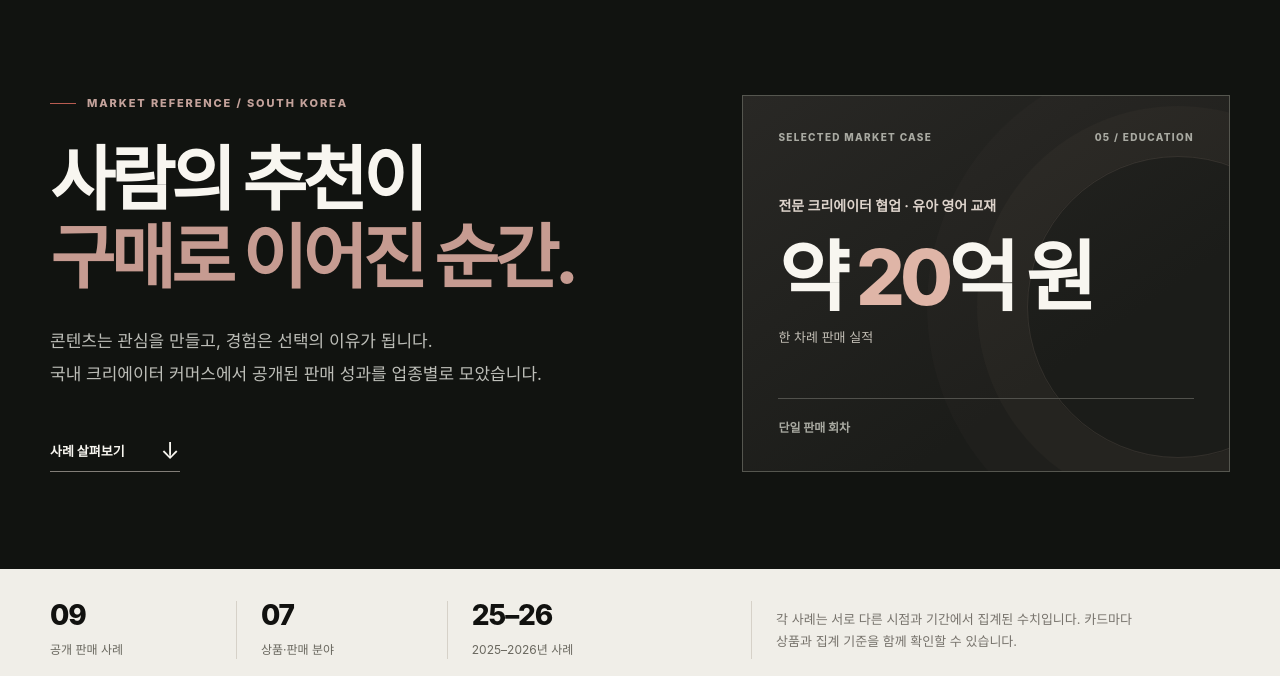
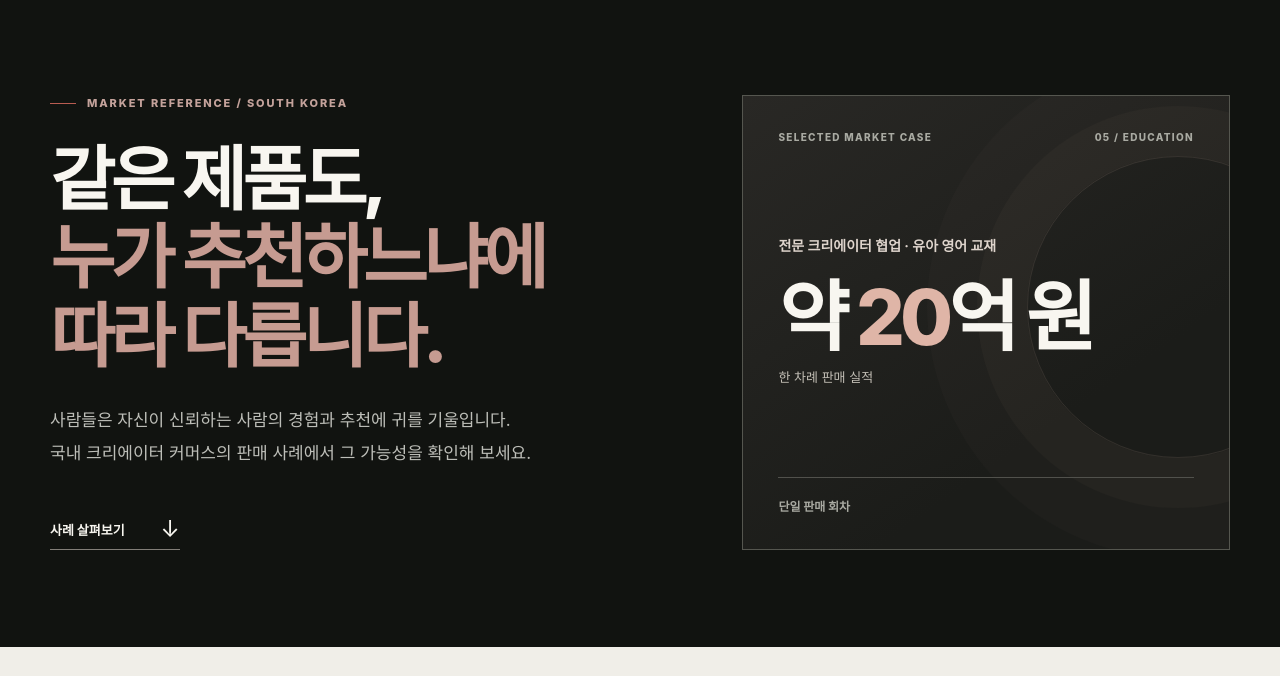
Before and after one commit to rollssungho-a11y/rollsungho-a11y.github.io, a plain HTML site: page cases.html in a window 1280 px wide. Shown: the part 80-756 px from the top of the page. Drawn offline with Linux system fonts and the light colour scheme.

Commit message:
Refresh creator case hero with a trust-driven marketing headline

```diff
--- a/cases.html
+++ b/cases.html
@@ -21,8 +21,8 @@
 <main>
 <section class="cs-hero"><div class="wrap cs-hero-layout">
 <div class="cs-hero-copy"><div class="cs-overline"><span></span> MARKET REFERENCE / SOUTH KOREA</div>
-<h1>사람의 추천이<br><em>구매로 이어진 순간.</em></h1>
-<p class="cs-hero-desc">콘텐츠는 관심을 만들고, 경험은 선택의 이유가 됩니다.<br>국내 크리에이터 커머스에서 공개된 판매 성과를 업종별로 모았습니다.</p>
+<h1>같은 제품도,<br><em>누가 추천하느냐에 따라 다릅니다.</em></h1>
+<p class="cs-hero-desc">사람들은 자신이 신뢰하는 사람의 경험과 추천에 귀를 기울입니다.<br>국내 크리에이터 커머스의 판매 사례에서 그 가능성을 확인해 보세요.</p>
 <a class="cs-scroll" href="#case-list">사례 살펴보기 <span aria-hidden="true">↓</span></a>
 </div>
 <aside class="cs-feature" aria-label="대표 공개 사례">
```
